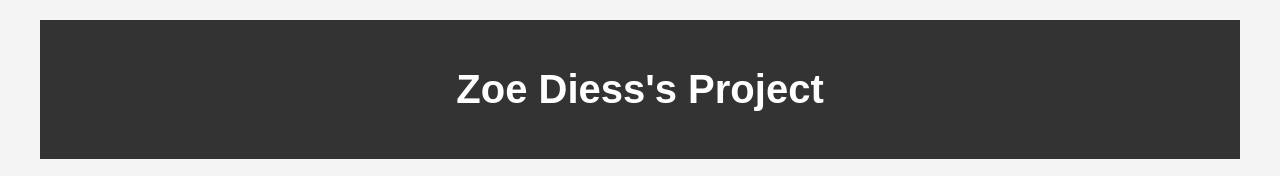
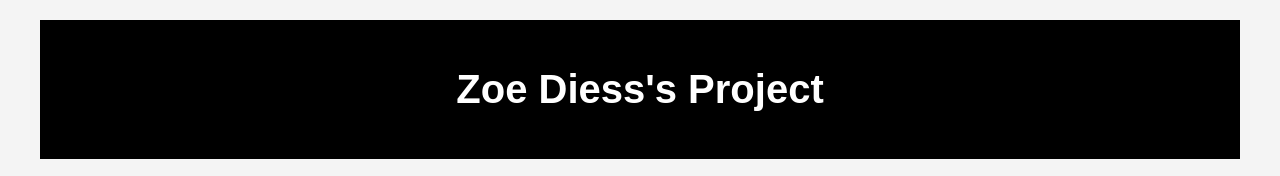
Before and after one commit to muwakkil/container, a plain HTML site: page zoe/zoe.html in a window 1280 px wide. Shown: the top 176 px of the page. Drawn offline with Linux system fonts and the light colour scheme; grey boxes are pictures that could not be loaded.

Commit message:
container color

```diff
--- a/andrew/main.css
+++ b/andrew/main.css
@@ -15,7 +15,7 @@ body {
 header {
     text-align: center;
     padding: 20px;
-    background-color: #333;
+    background-color: #000000;
     color: #fff;
 }
 
--- a/caree/main.css
+++ b/caree/main.css
@@ -15,7 +15,7 @@ body {
 header {
     text-align: center;
     padding: 20px;
-    background-color: #333;
+    background-color: #000000;
     color: #fff;
 }
 
--- a/emily/main.css
+++ b/emily/main.css
@@ -15,7 +15,7 @@ body {
 header {
     text-align: center;
     padding: 20px;
-    background-color: #333;
+    background-color: #000000;
     color: #fff;
 }
 
--- a/enoclyne/main.css
+++ b/enoclyne/main.css
@@ -15,7 +15,7 @@ body {
 header {
     text-align: center;
     padding: 20px;
-    background-color: #333;
+    background-color: #000000;
     color: #fff;
 }
 
--- a/hassam/main.css
+++ b/hassam/main.css
@@ -15,7 +15,7 @@ body {
 header {
     text-align: center;
     padding: 20px;
-    background-color: #333;
+    background-color: #000000;
     color: #fff;
 }
 
--- a/julia/main.css
+++ b/julia/main.css
@@ -15,7 +15,7 @@ body {
 header {
     text-align: center;
     padding: 20px;
-    background-color: #333;
+    background-color: #000000;
     color: #fff;
 }
 
--- a/leya/main.css
+++ b/leya/main.css
@@ -15,7 +15,7 @@ body {
 header {
     text-align: center;
     padding: 20px;
-    background-color: #333;
+    background-color: #000000;
     color: #fff;
 }
 
--- a/main.css
+++ b/main.css
@@ -3,8 +3,8 @@ body {
     font-family: Arial, sans-serif;
     margin: 0;
     padding: 0;
-    background-color: #182349;
-    color:#ccc;
+    background-color: #010411;
+    color:#faf7e7;
 }
 
 /* Main Page Styles */
@@ -15,10 +15,14 @@ body {
 header {
     text-align: center;
     margin-bottom: 30px;
+    font-family: "Rammetto One", serif;
+    font-weight: 400;
+    font-style: normal;
 }
 
 h1 {
     margin: 0;
+
 }
 
 /* Category and Search Bar Section */
@@ -73,7 +77,7 @@ h1 {
     margin: 10px 0; /* Space between project boxes vertically */
     padding: 20px;
     text-align: center;
-    font-size: 1.5em;
+    font-size: 2em;
     color: #000000;
     text-decoration: none;
     background-color: #ddd;
@@ -90,47 +94,47 @@ h1 {
 
 /* Different Background Colors for Each Project */
 .projects-list a:nth-child(1) {
-    background-color: #9f222c;
+    background-color: #e38282;
 }
 
 .projects-list a:nth-child(2) {
-    background-color: #f06b6b;
+    background-color: #e3af82;
 }
 
 .projects-list a:nth-child(3) {
-    background-color: #92c896;
+    background-color: #e3ce82;
 }
 
 .projects-list a:nth-child(4) {
-    background-color: #c8b36b;
+    background-color: rgb(189, 200, 107);
 }
 
 .projects-list a:nth-child(5) {
-    background-color: #4a606a;
+    background-color: rgb(164, 200, 107);
 }
 
 .projects-list a:nth-child(6) {
-    background-color: #f6b8ee;
+    background-color: rgb(112, 200, 107);
 }
 
 .projects-list a:nth-child(7) {
-    background-color: #b4eaf4;
+    background-color: rgb(107, 200, 181);
 }
 
 .projects-list a:nth-child(8) {
-    background-color: #f3a1f8;
+    background-color: rgb(107, 183, 200);
 }
 
 .projects-list a:nth-child(9) {
-    background-color: #6c2133;
+    background-color: rgb(107, 122, 200);
 }
 
 .projects-list a:nth-child(10) {
-    background-color: #fafb9e;
+    background-color: rgb(127, 107, 200);
 }
 
 .projects-list a:nth-child(11) {
-    background-color: #487459;
+    background-color: rgb(191, 107, 200);
 }
 
 /* Responsive Design */
--- a/pavel/main.css
+++ b/pavel/main.css
@@ -15,7 +15,7 @@ body {
 header {
     text-align: center;
     padding: 20px;
-    background-color: #333;
+    background-color: #000000;
     color: #fff;
 }
 
--- a/sadie/main.css
+++ b/sadie/main.css
@@ -15,7 +15,7 @@ body {
 header {
     text-align: center;
     padding: 20px;
-    background-color: #333;
+    background-color: #000000;
     color: #fff;
 }
 
--- a/yuna/main.css
+++ b/yuna/main.css
@@ -15,7 +15,7 @@ body {
 header {
     text-align: center;
     padding: 20px;
-    background-color: #333;
+    background-color: #000000;
     color: #fff;
 }
 
--- a/zoe/main.css
+++ b/zoe/main.css
@@ -15,7 +15,7 @@ body {
 header {
     text-align: center;
     padding: 20px;
-    background-color: #333;
+    background-color: #000000;
     color: #fff;
 }
 
```
Also changed, not shown: index.html (+2 -0 lines).
